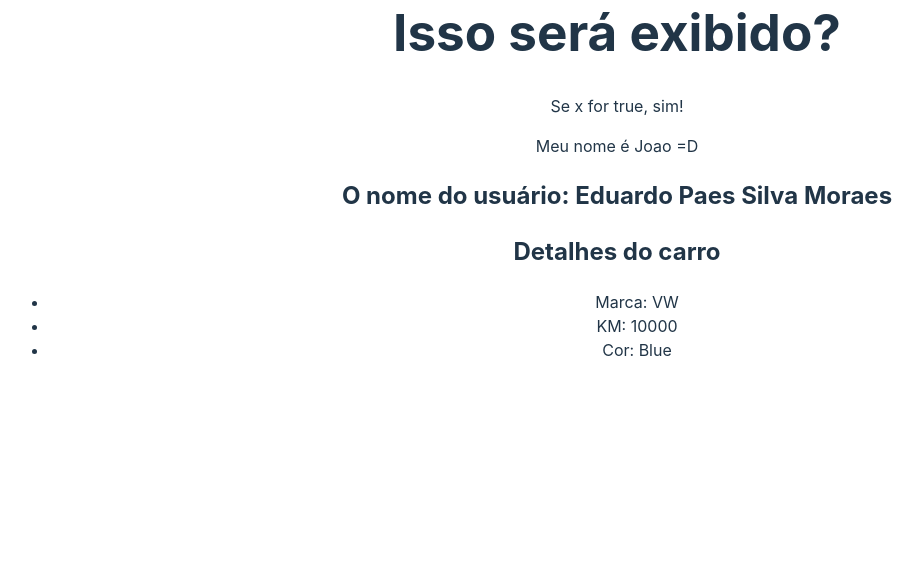
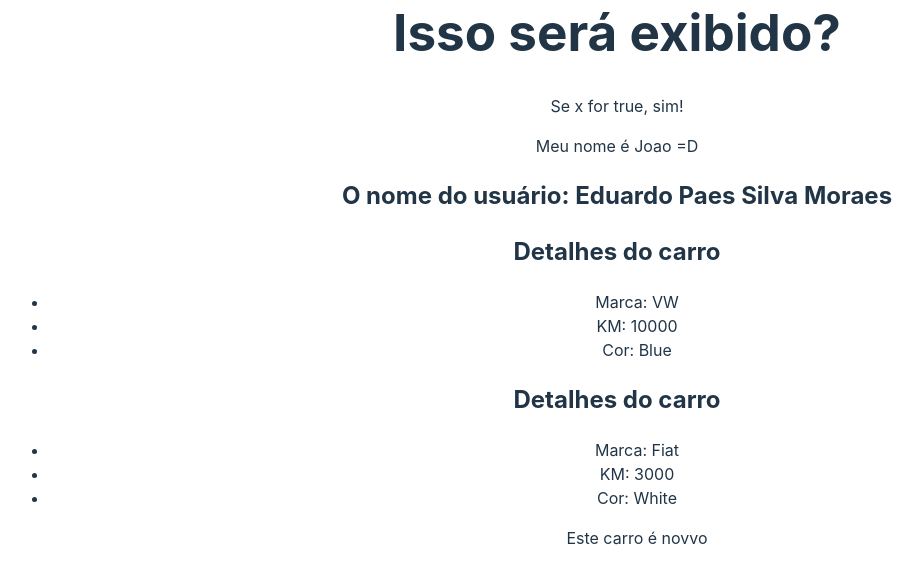
Before and after one commit to Paulohenriquesp/fundamentos-react, a React app in the folder 2_AVANCANDO_EM_REACT/avancando-react/: page / in a window 1280 px wide. Shown: the part 2141-2725 px from the top of the page, without its empty margins (23-945 px from the left). Built offline with nearby package versions, Linux system fonts and the light colour scheme; the HTML template or start-up script is replaced by a standard one.

Commit message:
feat: reaproveitamento de omponente utilizando props

```diff
--- a/2_AVANCANDO_EM_REACT/avancando-react/src/App.jsx
+++ b/2_AVANCANDO_EM_REACT/avancando-react/src/App.jsx
@@ -29,7 +29,9 @@ function App() {
         {/*props*/}
         <ShowUserName name={userName} />
         {/* destructuring */}
-        <CarDetails brand="VW" km={10000} color="Blue" />
+        <CarDetails brand="VW" km={10000} color="Blue" newCar={false} />
+        {/*Reaproveitamento*/}
+        <CarDetails brand="Fiat" km={3000} color="White" newCar={true}/>
     </div>
   );
 }
--- a/2_AVANCANDO_EM_REACT/avancando-react/src/componentes/CarDetails.tsx
+++ b/2_AVANCANDO_EM_REACT/avancando-react/src/componentes/CarDetails.tsx
@@ -1,6 +1,6 @@
 import React from "react";
 
-const CarDetails = ({brand, km, color}) => {
+const CarDetails = ({brand, km, color, newCar}) => {
   return (
     <div>
       <h2>Detalhes do carro</h2>
@@ -8,6 +8,7 @@ const CarDetails = ({brand, km, color}) => {
         <li>Marca: {brand} </li>
         <li>KM: {km} </li>
         <li>Cor: {color} </li>
+        {newCar && <p>Este carro é novvo</p>}
       </ul>
     </div>
   );
```
